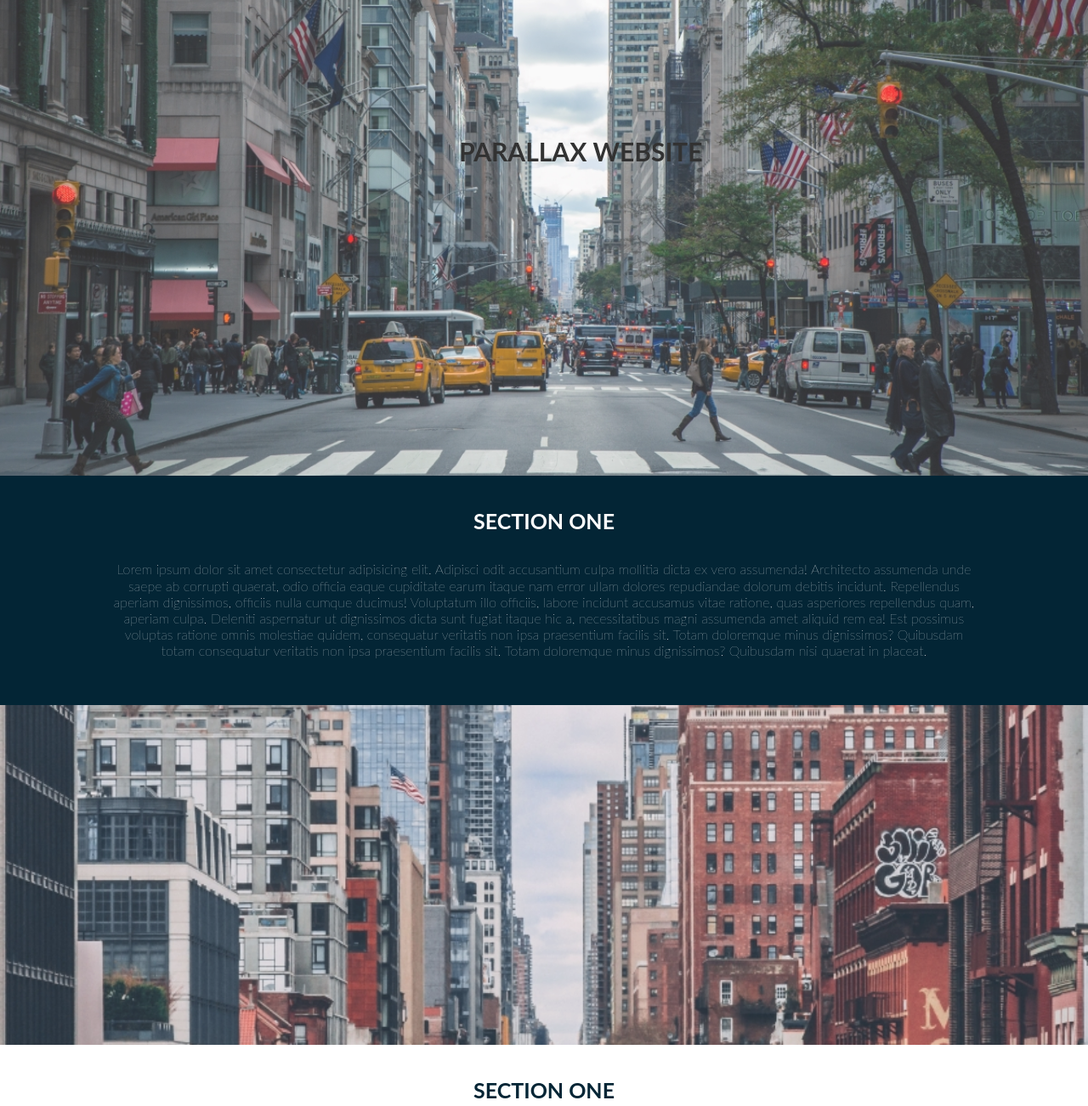
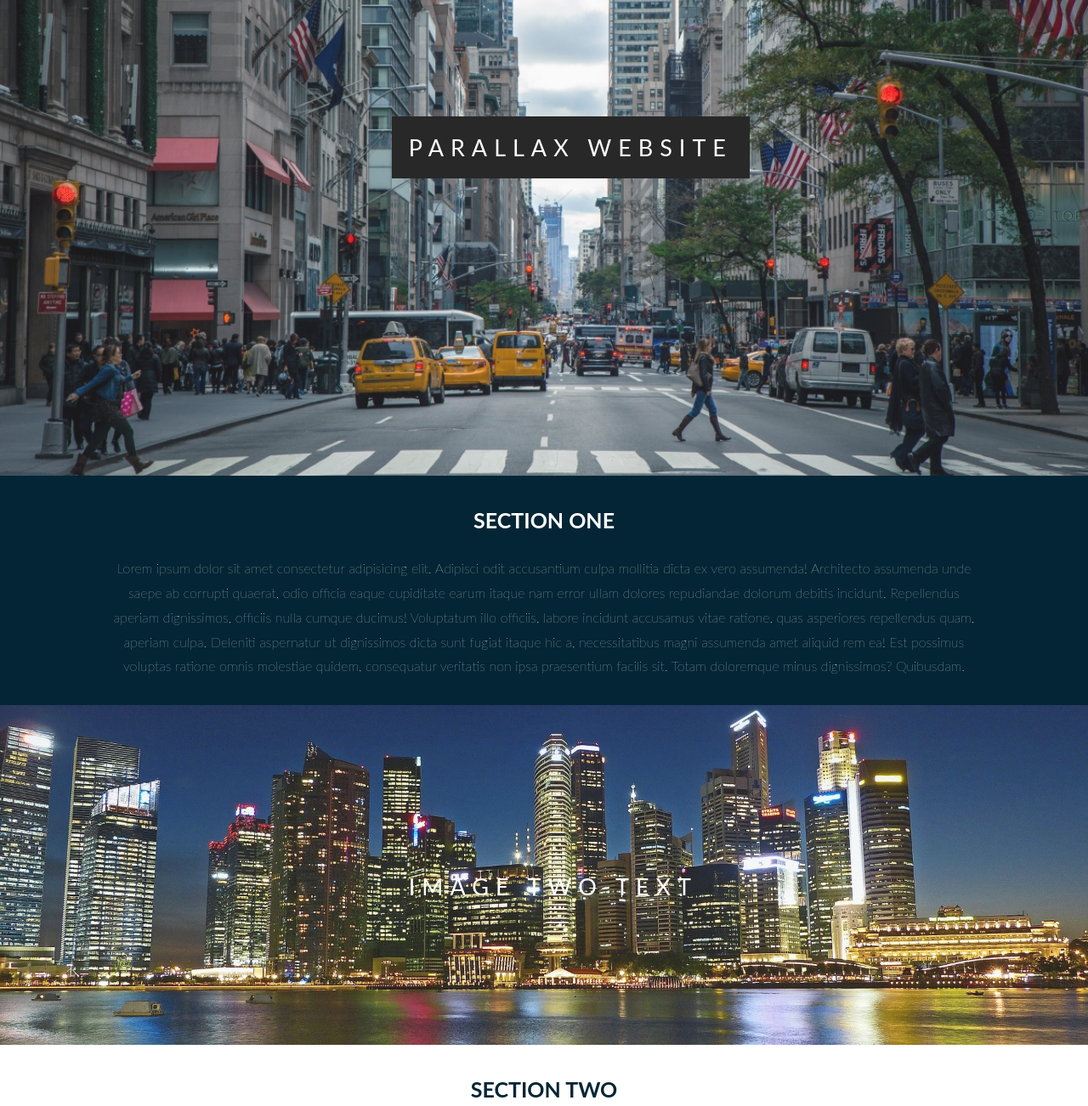
Before and after one commit to ibrijesh/parallax-webpage, a plain HTML site: page index.html in a window 1280 px wide. Shown: the part 240-1542 px from the top of the page at 85% size. Drawn offline with Linux system fonts and the light colour scheme.

Commit message:
finished the parallax webpage

```diff
--- a/index.html
+++ b/index.html
@@ -7,20 +7,20 @@
     <meta http-equiv="X-UA-Compatible" content="ie=edge">
 
     <!--CSS-LINK-->
-    <link rel="stylesheet" href="/style/style.css">
+    <link rel="stylesheet" href="style/style.css">
     <title>Parallax Website</title>
 </head>
 
 <body>
     <div class="pimg1">
-        <div class="ptext centre">
-            <span>Parallax website</span>
+        <div class="ptext ">
+            <span class="border">Parallax website</span>
         </div>
     </div>
 
     <section class="section-dark  ">
         <div class="section-text">
-            <span class="center">Section One</span class="">
+            <span class="span ">Section One</span class="">
             <p class="center">Lorem ipsum dolor sit amet consectetur adipisicing elit. Adipisci odit accusantium culpa mollitia dicta
                 ex
                 vero assumenda! Architecto assumenda unde saepe ab corrupti quaerat, odio officia eaque cupiditate earum
@@ -30,19 +30,19 @@
                 hic
                 a, necessitatibus magni assumenda amet aliquid rem ea! Est possimus voluptas ratione omnis molestiae
                 quidem,
-                consequatur veritatis non ipsa praesentium facilis sit. Totam doloremque minus dignissimos? Quibusdam
-                totam consequatur veritatis non ipsa praesentium facilis sit. Totam doloremque minus dignissimos? Quibusdam
-                nisi quaerat in placeat.</p>
+                consequatur veritatis non ipsa praesentium facilis sit. Totam doloremque minus dignissimos? Quibusdam.</p>
         </div>
     </section>
 
     <div class="pimg2">
-
+        <div class="ptext ">
+            <span class="border trans">image two text</span>
+        </div>
     </div>
 
     <section class="section-light  ">
         <div class="section-text">
-            <span class="">Section One</span class="">
+            <span class="span ">Section Two</span class="">
             <p class="center"> Lorem ipsum dolor sit amet consectetur adipisicing elit. Adipisci odit accusantium culpa mollitia dicta
                 ex
                 vero assumenda! Architecto assumenda unde saepe ab corrupti quaerat, odio officia eaque cupiditate earum
@@ -54,12 +54,14 @@
     </section>
 
     <div class="pimg3">
-
+        <div class="ptext ">
+            <span class="border trans">image three text</span>
+        </div>
     </div>
 
     <section class="section-dark  ">
         <div class="section-text">
-            <span class="center">Section One</span class="">
+            <span class="span">Section Three</span class="">
             <p class="center">Lorem ipsum dolor sit amet consectetur adipisicing elit. Adipisci odit accusantium culpa mollitia dicta
                 ex
                 vero assumenda! Architecto assumenda unde saepe ab corrupti quaerat, odio officia eaque cupiditate earum
@@ -71,7 +73,9 @@
     </section>
 
     <div class="pimg4">
-
+        <div class="ptext ">
+            <span class="border ">Brijesh Yadav</span>
+        </div>
     </div>
 
 </html>
--- a/style/style.scss
+++ b/style/style.scss
@@ -5,46 +5,9 @@
 
 body {
   font-size: 16px;
-    font-family: 'Lato', sans-serif;
+  font-family: "Lato", sans-serif;
   text-align: center;
-
-
-  .ptext{
-      text-align: center;
-      font-weight: bold;
-      text-transform: uppercase;
-      font-size: 30px;
-      position: absolute;
-      top: 50%;
-      left: 42.2%;
-  }
-
-
-    section {
-        width: 100%;
-        height: 270px;
-
-        .section-text{
-            padding: 3% 10%;
-
-
-            span{
-                font-size: 25px;
-                font-weight: 700;
-                text-transform: uppercase;
-
-            }
-
-            p{
-                margin: 2rem 0;
-                font-weight: 200;
-                line-height: 1.2;
-                font-family: 'Lato',sans-serif;
-            }
-
-        }
-
-    }
+  line-height: 1.8em;
 
   .section-dark {
     background: #032535;
@@ -60,53 +23,86 @@ body {
     color: #032535;
   }
 
+  .ptext {
+    position: absolute;
+    top: 50%;
+    left: 36%;
+    max-width: 100%;
+    max-height: 100%;
+    text-align: center;
+    font-weight: 400;
+    color: #fff;
+    letter-spacing: 8px;
+    text-transform: uppercase;
+    font-size: 27px;
+  }
+
+  .ptext  .border{
+      background: #111;
+      color: #fff;
+      padding: 20px;
+  }
+
+.ptext  .trans{
+    background-color: transparent;
+    }
+
+
+
   .pimg1 {
-        opacity: 0.9;
-        background: url('../img/1.jpg');
-        background-position: center;
-        background-size: cover;
-        background-repeat: no-repeat;
-        background-attachment: fixed;
-        top: 0;
-        width: 100%;
+    background: url("../img/1.jpg");
     height: 100vh;
   }
 
   .pimg2 {
-        opacity: 0.9;
-        background: url('../img/2.jpg');
-        background-position: center;
-        background-size: cover;
-        background-repeat: no-repeat;
-        background-attachment: fixed;
-        top: 0;
-        width: 100%;
+    background: url("../img/2.jpg");
     height: 400px;
   }
 
   .pimg3 {
-        opacity: 0.9;
-        background: url('../img/4.jpg');
-        background-position: center;
-        background-size: cover;
-        background-repeat: no-repeat;
-        background-attachment: fixed;
-        top: 0;
-        width: 100%;
+    background: url("../img/4.jpg");
     height: 400px;
   }
 
   .pimg4 {
+    background: url("../img/3.jpg");
+    height: 400px;
+  }
+
+  .pimg1,
+  .pimg2,
+  .pimg3,
+  .pimg4 {
     opacity: 0.9;
-        background: url('../img/3.jpg');
-        background-position: center;
+    position: relative;
     background-size: cover;
     background-repeat: no-repeat;
     background-attachment: fixed;
+    background-position: center;
     top: 0;
     width: 100%;
-        height: 400px;
   }
 
 
+
+  section {
+    width: 100%;
+    height: 270px;
+
+    .section-text {
+      padding: 3% 10%;
+
+      .span {
+        font-size: 25px;
+        font-weight: 700;
+        text-transform: uppercase;
       }
+
+      p {
+        margin: 1.5rem 0;
+        font-weight: 200;
+        font-family: "Lato", sans-serif;
+      }
+    }
+  }
+}
```
Also changed, not shown: style/style.css, 1 other file. Lines whose indentation alone changed are shown as unchanged.
